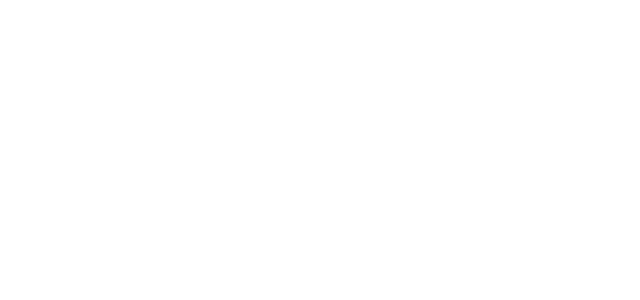
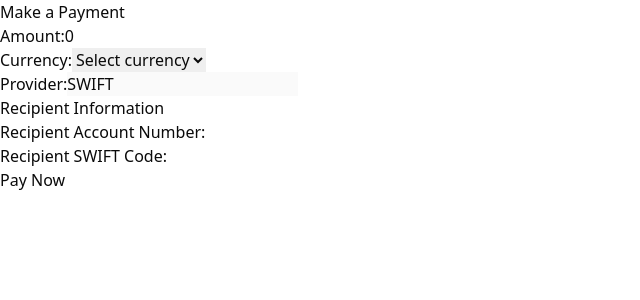
Before and after one commit to FourgeTech/APDS7311-POE-FRONTEND, a React (Vite) app: page /payment in a window 1280 px wide. Shown: the top 300 px of the page, without its empty margins (0-640 px from the left). Built offline with nearby package versions, Linux system fonts and the light colour scheme.

Commit message:
Created payment page and created route

```diff
--- a/src/App.tsx
+++ b/src/App.tsx
@@ -1,6 +1,7 @@
 import { Routes, Route } from 'react-router-dom';
 import BankingLoginForm from './components/Auth/Login'
 import Register from './components/Auth/Register'
+import PaymentForm from './components/Payments/PaymentForm';
 
 function App() {
   return (
@@ -12,11 +13,14 @@
         {/* Public Route */}
         <Route path="/register" element={<Register />} />
 
+        {/* Public Route */}
+        <Route path="/payment" element={<PaymentForm />} />
+
         {/* Protected Route */}
         <Route path="/dashboard" element={<div />}/>
 
         {/* Catch all other routes */}
-        <Route path="*" element={<div />} />
+        <Route path="*"  element={<div />} />
       </Routes>
     </div>
   )
--- a/src/components/Payments/PaymentForm.tsx
+++ b/src/components/Payments/PaymentForm.tsx
@@ -0,0 +1,141 @@
+import React from 'react';
+import { useFormik } from 'formik';
+import * as Yup from 'yup';
+
+interface PaymentFormData {
+  amount: number;
+  currency: string;
+  provider: string;
+  recipientAccount: string;
+  recipientSWIFT: string;
+}
+
+// Yup validation schema
+const validationSchema = Yup.object({
+  amount: Yup.number()
+    .required('Amount is required')
+    .min(1, 'Amount must be greater than 0'),
+  currency: Yup.string()
+    .required('Currency is required'),
+  recipientAccount: Yup.string()
+    .required('Recipient Account Number is required'),
+  recipientSWIFT: Yup.string()
+    .required('Recipient SWIFT Code is required')
+    .matches(/^[A-Z0-9]{8,11}$/, 'SWIFT code is invalid'),
+});
+
+const PaymentForm: React.FC = () => {
+  const formik = useFormik<PaymentFormData>({
+    initialValues: {
+      amount: 0,
+      currency: '',
+      provider: 'SWIFT',
+      recipientAccount: '',
+      recipientSWIFT: '',
+    },
+    validationSchema: validationSchema,
+    onSubmit: (values) => {
+      // Handle form submission
+      console.log('Payment Data Submitted:', values);
+    },
+  });
+
+  return (
+    <form onSubmit={formik.handleSubmit} className="payment-form">
+      <h2>Make a Payment</h2>
+
+      {/* Amount */}
+      <div>
+        <label htmlFor="amount">Amount:</label>
+        <input
+          type="number"
+          id="amount"
+          name="amount"
+          value={formik.values.amount}
+          onChange={formik.handleChange}
+          onBlur={formik.handleBlur}
+          required
+        />
+        {formik.touched.amount && formik.errors.amount ? (
+          <div className="error">{formik.errors.amount}</div>
+        ) : null}
+      </div>
+
+      {/* Currency */}
+      <div>
+        <label htmlFor="currency">Currency:</label>
+        <select
+          id="currency"
+          name="currency"
+          value={formik.values.currency}
+          onChange={formik.handleChange}
+          onBlur={formik.handleBlur}
+          required
+        >
+          <option value="">Select currency</option>
+          <option value="USD">USD</option>
+          <option value="ZAR">ZAR</option>
+          <option value="EUR">EUR</option>
+        </select>
+        {formik.touched.currency && formik.errors.currency ? (
+          <div className="error">{formik.errors.currency}</div>
+        ) : null}
+      </div>
+
+      {/* Provider */}
+      <div>
+        <label htmlFor="provider">Provider:</label>
+        <input
+          type="text"
+          id="provider"
+          name="provider"
+          value={formik.values.provider}
+          onChange={formik.handleChange}
+          disabled
+        />
+      </div>
+
+      <h3>Recipient Information</h3>
+
+      {/* Recipient Account */}
+      <div>
+        <label htmlFor="recipientAccount">Recipient Account Number:</label>
+        <input
+          type="text"
+          id="recipientAccount"
+          name="recipientAccount"
+          value={formik.values.recipientAccount}
+          onChange={formik.handleChange}
+          onBlur={formik.handleBlur}
+          required
+        />
+        {formik.touched.recipientAccount && formik.errors.recipientAccount ? (
+          <div className="error">{formik.errors.recipientAccount}</div>
+        ) : null}
+      </div>
+
+      {/* Recipient SWIFT */}
+      <div>
+        <label htmlFor="recipientSWIFT">Recipient SWIFT Code:</label>
+        <input
+          type="text"
+          id="recipientSWIFT"
+          name="recipientSWIFT"
+          value={formik.values.recipientSWIFT}
+          onChange={formik.handleChange}
+          onBlur={formik.handleBlur}
+          required
+        />
+        {formik.touched.recipientSWIFT && formik.errors.recipientSWIFT ? (
+          <div className="error">{formik.errors.recipientSWIFT}</div>
+        ) : null}
+      </div>
+
+      {/* Submit Button */}
+      <button type="submit">Pay Now</button>
+    </form>
+  );
+
+};
+
+export default PaymentForm;
```
